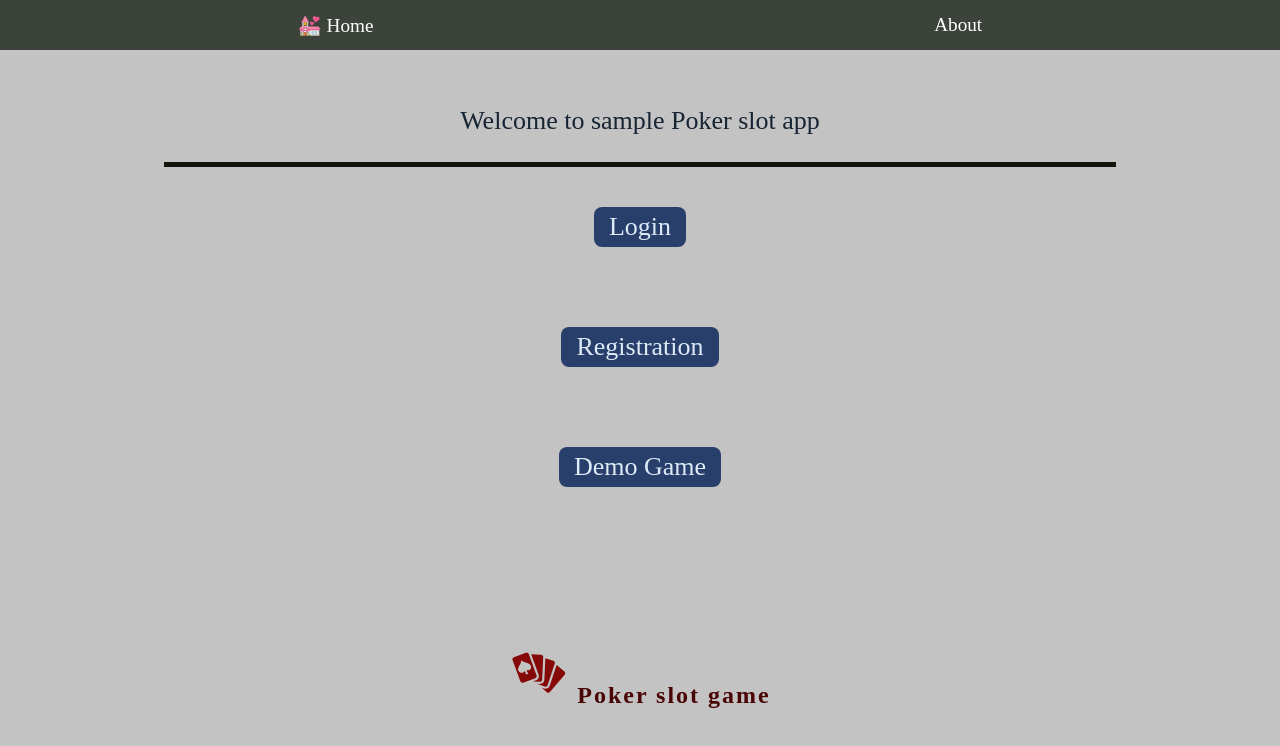
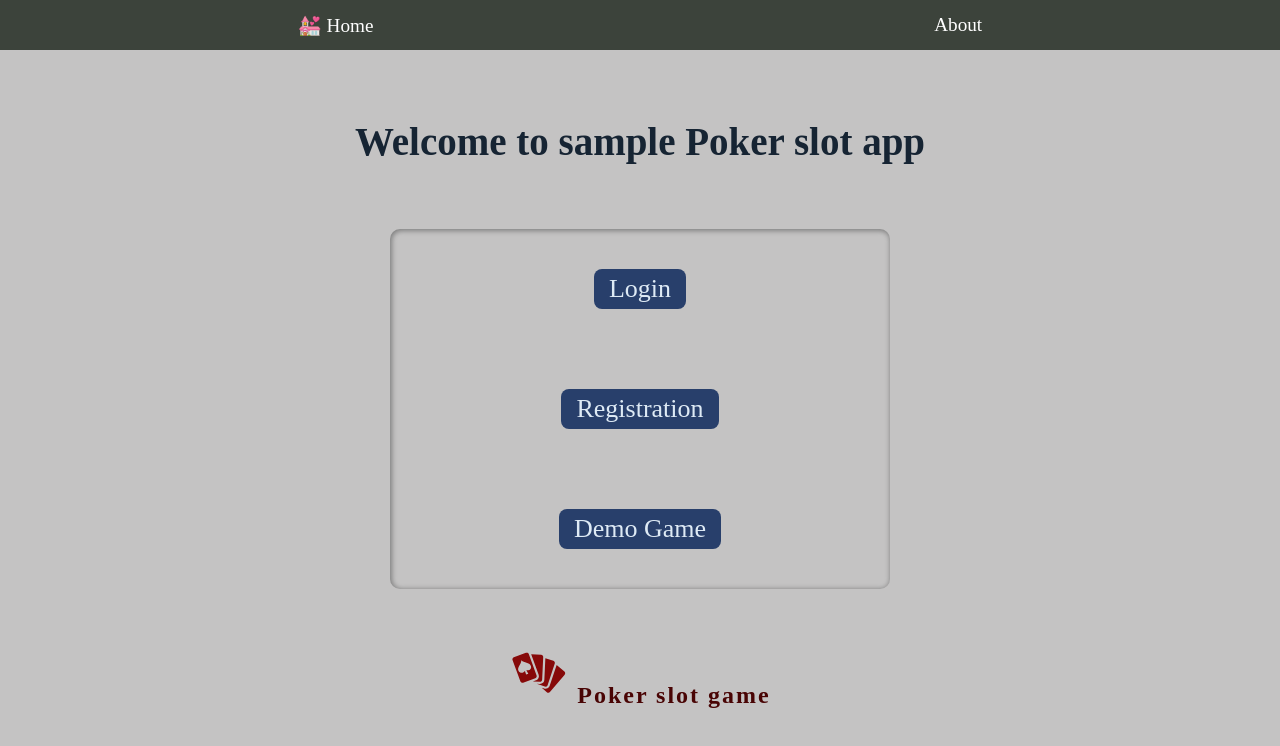
Before and after one commit to kokolotoo/semple-hold-em, a React (Vite) app: page / in a window 1280 px wide. Shown: the top 746 px of the page. Built offline with nearby package versions, Linux system fonts and the light colour scheme; a web font is replaced by a local one.

Commit message:
final style change

```diff
--- a/src/Components/Home/HomePage.jsx
+++ b/src/Components/Home/HomePage.jsx
@@ -10,7 +10,7 @@ const HomePage = () => {
 
   return (
     <section className='home-page'>
-      <header>Welcome to sample Poker slot app</header>
+      <h2>Welcome to sample Poker slot app</h2>
 
       {isLogin ?
         <main className='button-section'>
--- a/src/Components/Home/home.css
+++ b/src/Components/Home/home.css
@@ -45,23 +45,24 @@ h3 {
     text-align: center;
 }
 
-.home-page header {
-    border-bottom: 0.2em solid rgb(17, 20, 11);
+.home-page h2 {
     padding-bottom: 1em;
     margin-top: 1em;
     color: #162433;
 }
 
 .button-section {
-    max-width: 90%;
+    width: 70%;
+    max-width: 500px;
     margin: auto;
     height: 45vh;
     display: flex;
     flex-direction: column;
     justify-content: space-around;
     align-items: center;
-
-
+    border-radius: 10px;
+    margin-top: 1em;
+    box-shadow: inset 1px 1px 5px 1px grey;
 }
 
 .button-section a {
@@ -186,7 +187,7 @@ form div {
 
 .register-form-container input {
     width: 100%;
-    padding:10px;
+    padding: 10px;
     border-radius: 4px;
     font-size: 14px;
 }
@@ -276,7 +277,7 @@ input[type="checkbox"] {
     letter-spacing: 2px;
 }
 
-.forgot-container input:focus{
+.forgot-container input:focus {
     border: 1px solid black;
 }
 
@@ -301,7 +302,7 @@ input[type="checkbox"] {
     border: none;
 }
 
-.forgot-container button:hover{
+.forgot-container button:hover {
     background-color: #1335a7;
     transition: 0.3s;
 }
@@ -323,7 +324,7 @@ input[type="checkbox"] {
     gap: 10px;
 }
 
-.forgot-container h3{
+.forgot-container h3 {
     color: #000000;
     font-size: clamp(12px, 2vw, 20px);
 }
--- a/src/Components/Navbar/NavBar.jsx
+++ b/src/Components/Navbar/NavBar.jsx
@@ -47,6 +47,7 @@ export default function Navbar() {
             type: 'success',
             content: 'Game Saved',
         });
+        setMenuOpen(false);
     }
 
     const handleExit = () => {
@@ -54,6 +55,7 @@ export default function Navbar() {
         setUser('')
         navigate('/')
         setMoney(100)
+        setMenuOpen(false);
     }
 
     useEffect(() => {
--- a/src/Components/PlayGame/game.css
+++ b/src/Components/PlayGame/game.css
@@ -41,7 +41,7 @@
     margin: auto;
     height: 40%;
     position: relative;
-    padding: 9px;
+    padding-top: 10px;
     margin-top: 1%;
 }
 
```
